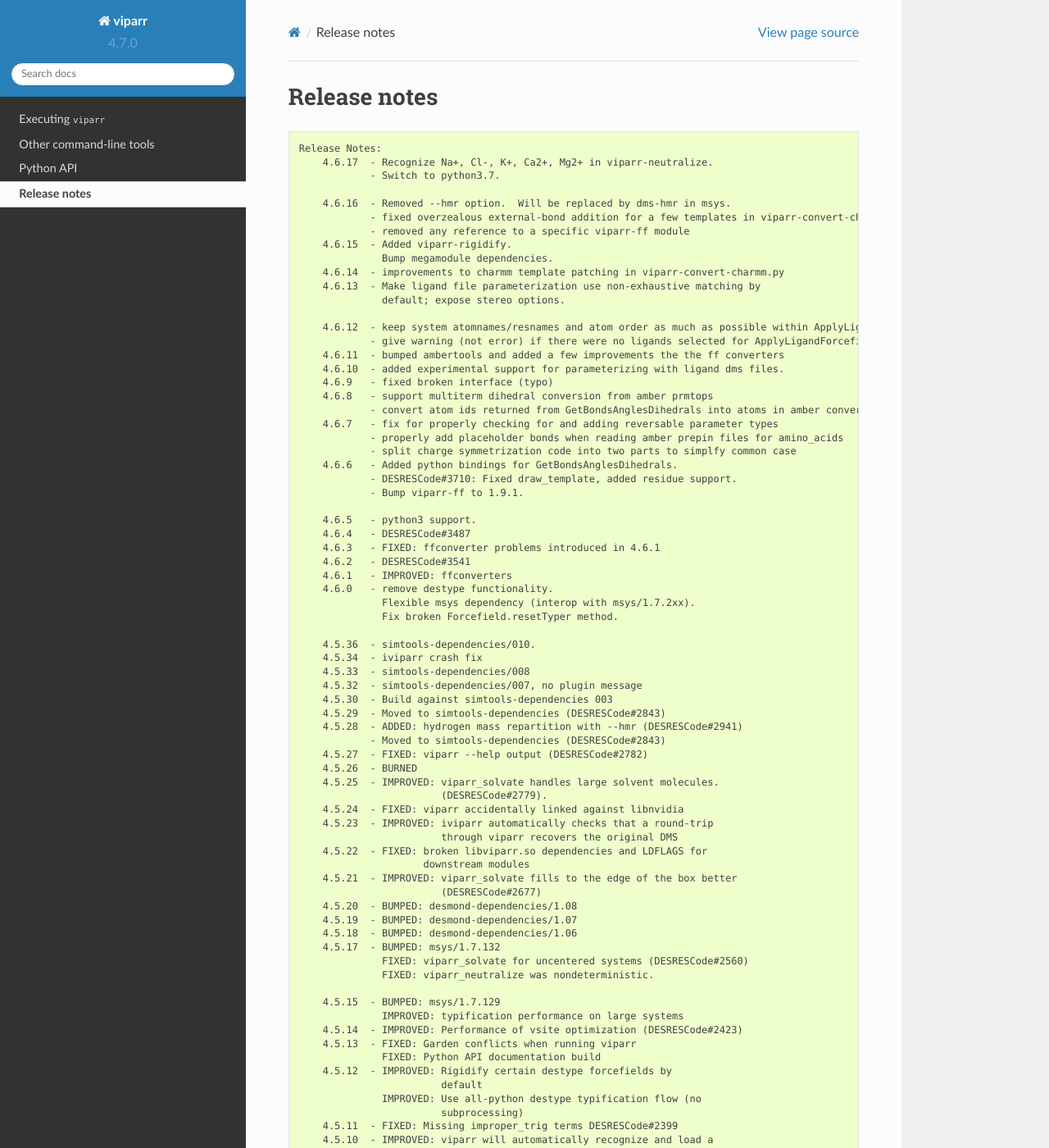
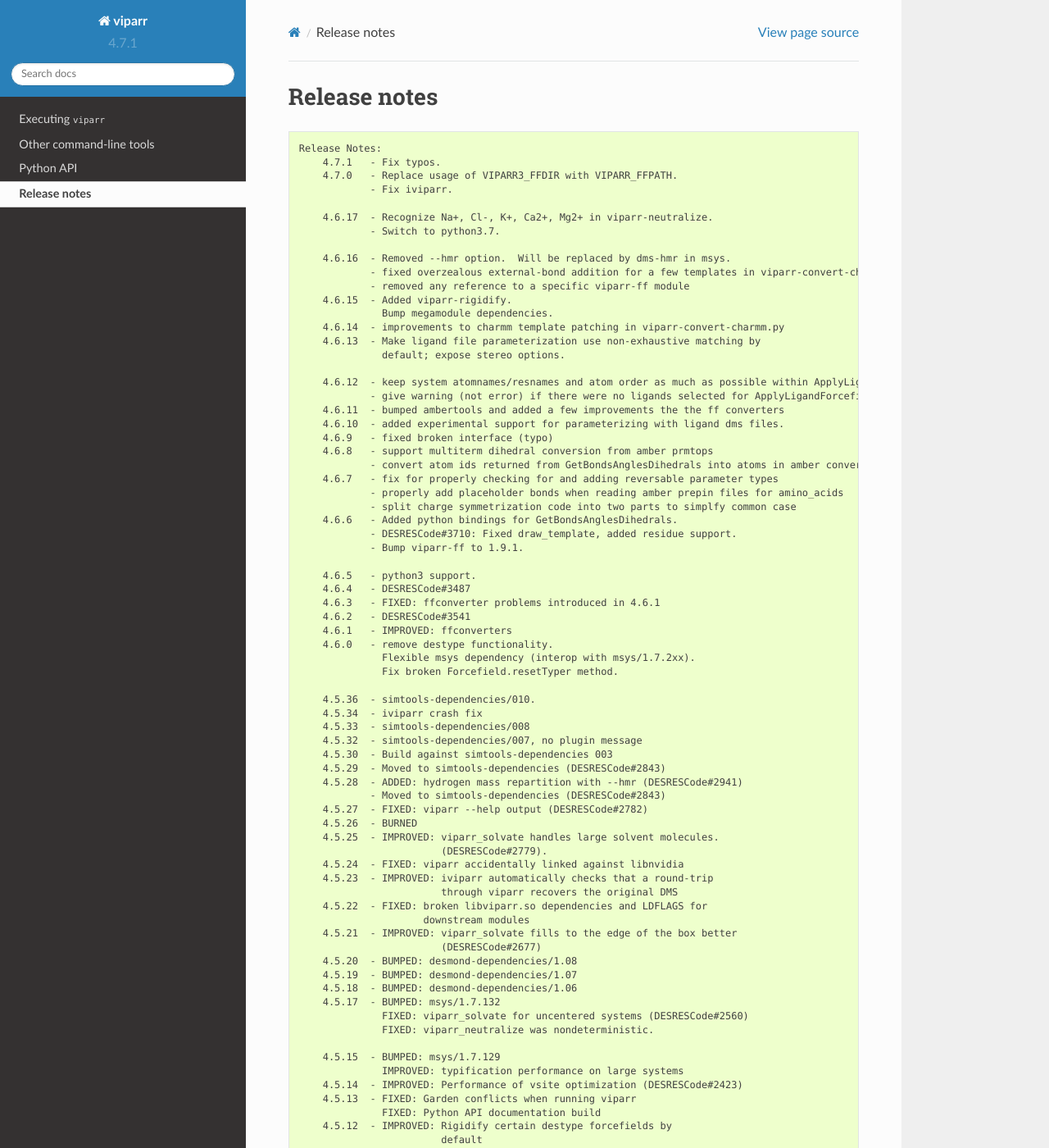
Before and after one commit to DEShawResearch/viparr, a Sphinx documentation site: the page built from doc/source/release_notes.rst, in a window 1280 px wide and 1400 px high. Shown: the whole window at 82% size. Built offline with Sphinx 7.4.7 and the Read the Docs theme 2.0.0, drawn with Linux system fonts in a browser that asks for light colours; the version number is read from the project's files by our own code; some of the changed text lies outside the part shown.

Commit message:
Release notes.

```diff
--- a/doc/source/release_notes.txt
+++ b/doc/source/release_notes.txt
@@ -1,4 +1,8 @@
 Release Notes:
+    4.7.1   - Fix typos.
+    4.7.0   - Replace usage of VIPARR3_FFDIR with VIPARR_FFPATH.
+            - Fix iviparr.
+
     4.6.17  - Recognize Na+, Cl-, K+, Ca2+, Mg2+ in viparr-neutralize.
             - Switch to python3.7.
 
--- a/src/version.py
+++ b/src/version.py
@@ -2,7 +2,7 @@
 
 from __future__ import print_function
 
-version = "4.7.0"
+version = "4.7.1"
 
 if __name__ == '__main__':
     print(version)
```
